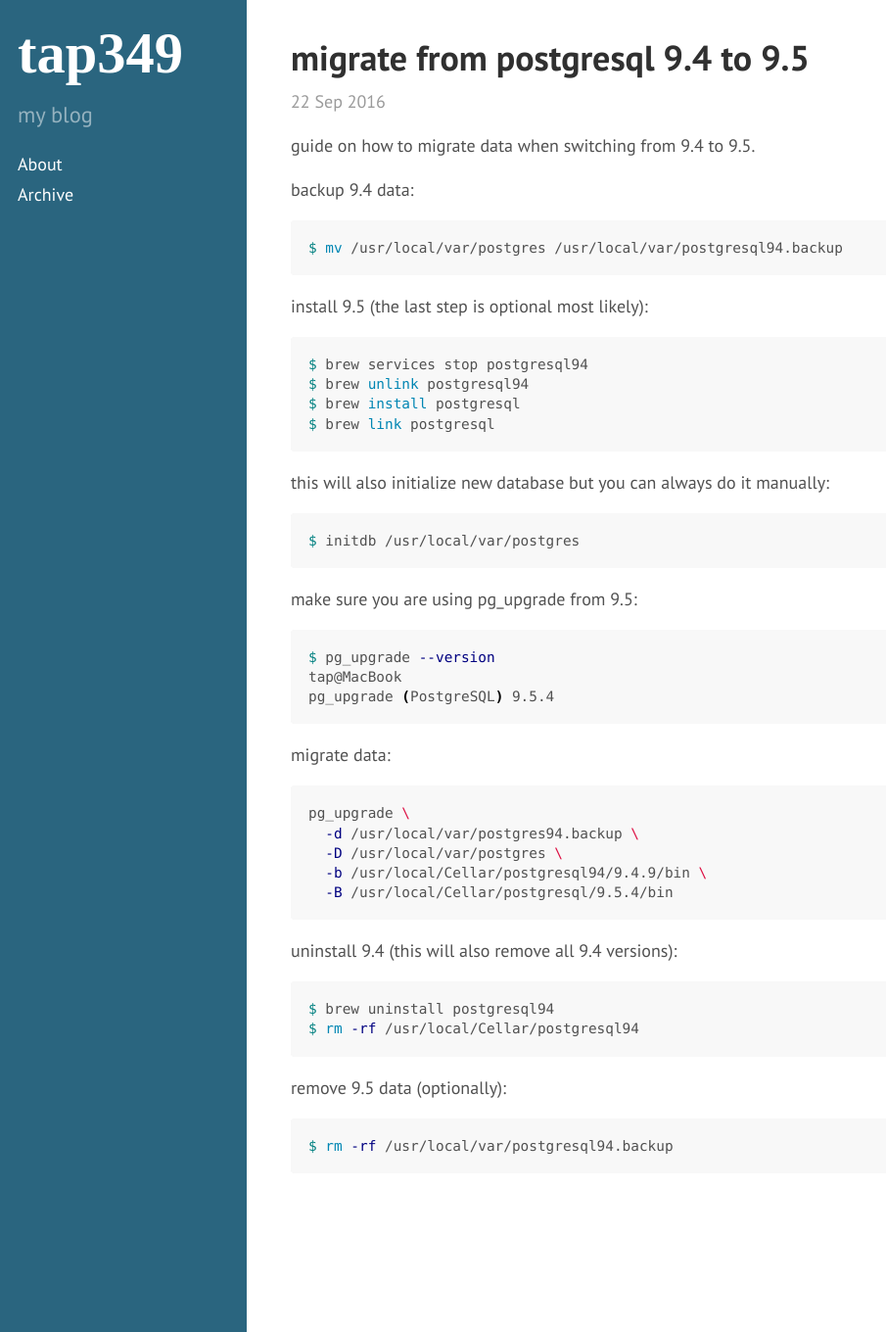
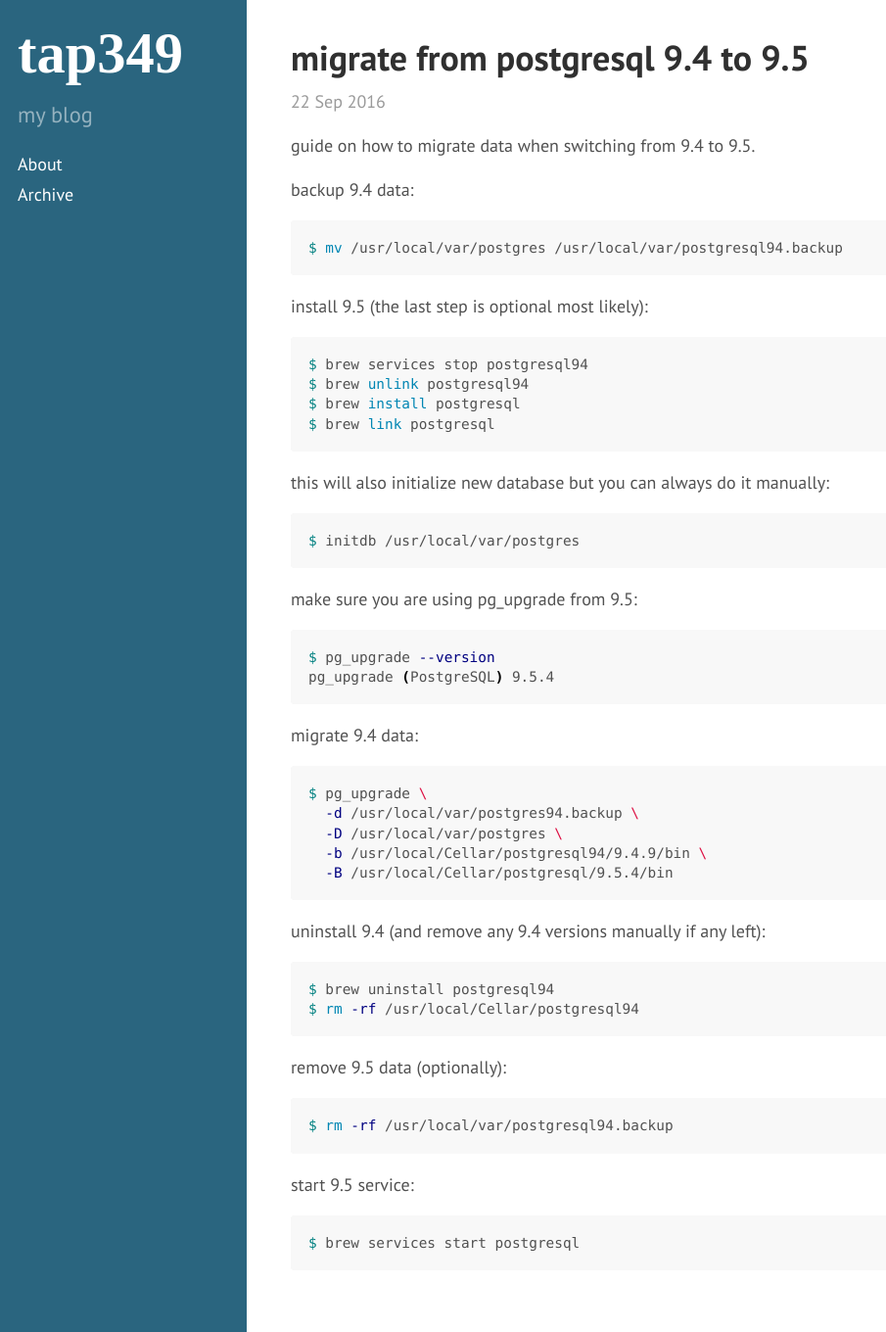
Before and after one commit to tap349/tap349.github.io, a Jekyll site: the page built from _posts/2016-09-22-migrate-from-postgresql-94-to-95.md, in a window 1280 px wide and 1360 px high. Shown: the whole window at 98% size, without its empty margins (0-905 px from the left). Built offline with Jekyll 4.4.1, drawn with Linux system fonts in a browser that asks for light colours.

Commit message:
update 2016-09-22_11:53:23

````diff
--- a/_posts/2016-09-22-migrate-from-postgresql-94-to-95.md
+++ b/_posts/2016-09-22-migrate-from-postgresql-94-to-95.md
@@ -34,21 +34,21 @@
 make sure you are using pg_upgrade from 9.5:
 
 ```sh
-$ pg_upgrade --version                                                                                                                                                                                                          tap@MacBook
+$ pg_upgrade --version
 pg_upgrade (PostgreSQL) 9.5.4
 ```
 
-migrate data:
+migrate 9.4 data:
 
 ```sh
-pg_upgrade \
+$ pg_upgrade \
   -d /usr/local/var/postgres94.backup \
   -D /usr/local/var/postgres \
   -b /usr/local/Cellar/postgresql94/9.4.9/bin \
   -B /usr/local/Cellar/postgresql/9.5.4/bin
 ```
 
-uninstall 9.4 (this will also remove all 9.4 versions):
+uninstall 9.4 (and remove any 9.4 versions manually if any left):
 
 ```sh
 $ brew uninstall postgresql94
@@ -60,3 +60,9 @@
 ```sh
 $ rm -rf /usr/local/var/postgresql94.backup
 ```
+
+start 9.5 service:
+
+```sh
+$ brew services start postgresql
+```
````
